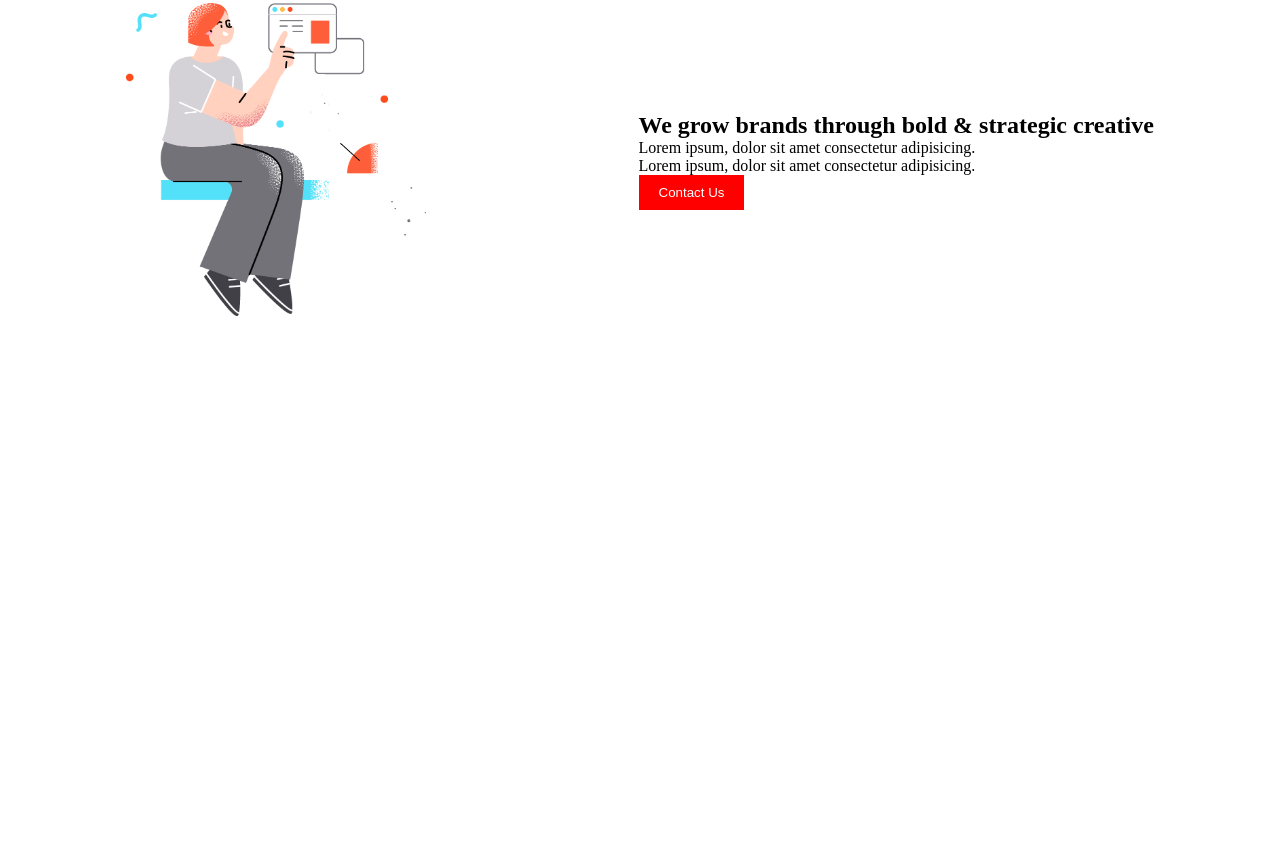
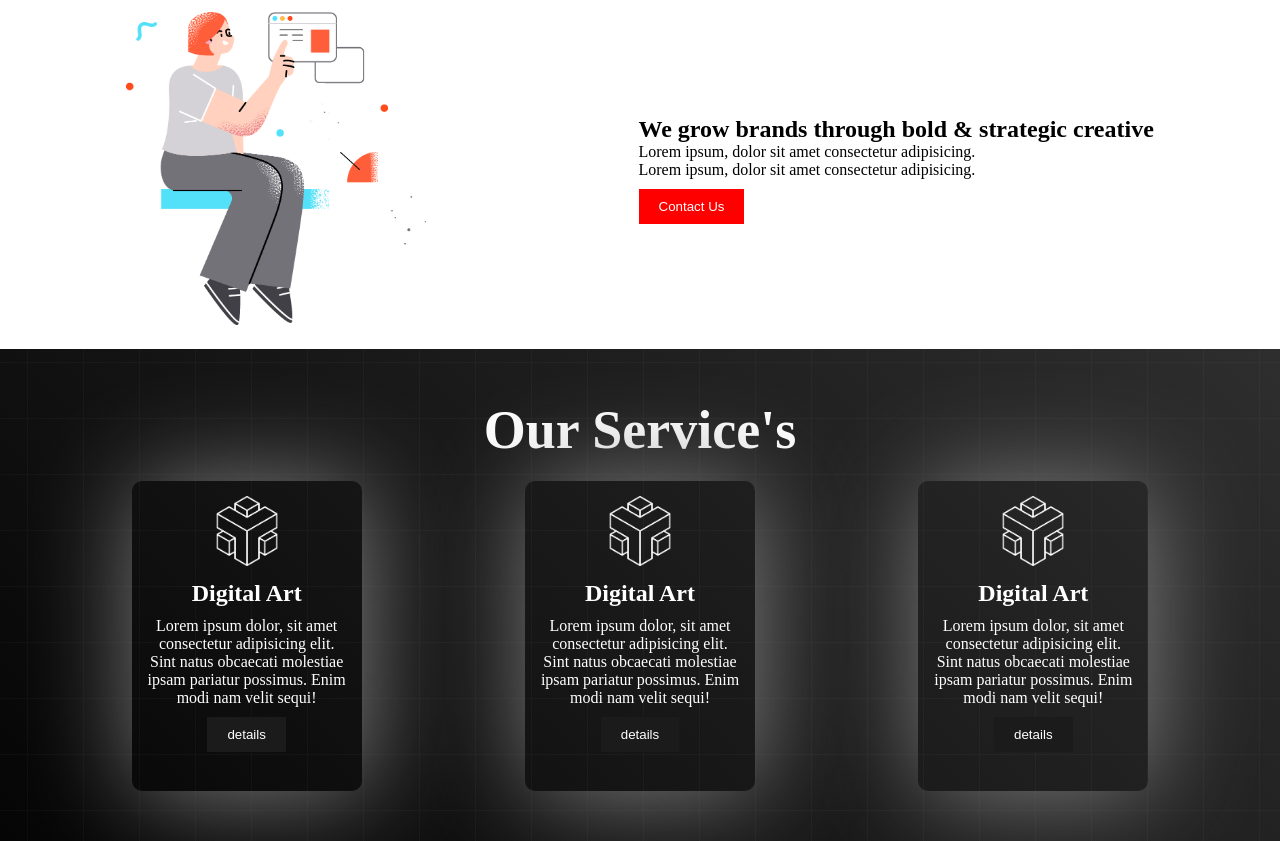
Before and after one commit to backendrule/conceptual-session, a plain HTML site: page index.html in a window 1280 px wide. Shown: the part 958-1799 px from the top of the page. Before the commit the page ends 1298 px from the top, so only its background shows below. Drawn offline with Linux system fonts and the light colour scheme.

Commit message:
Searvices section is now visable on the website

```diff
--- a/index.html
+++ b/index.html
@@ -1,11 +1,13 @@
 <!DOCTYPE html>
 <html lang="en">
+
 <head>
   <meta charset="UTF-8" />
   <meta name="viewport" content="width=device-width, initial-scale=1.0" />
   <title>Conceptual-Sessions</title>
   <link rel="stylesheet" href="style.css" />
 </head>
+
 <body>
   <!-- Header start here -->
   <header>
@@ -60,9 +62,50 @@
       </div>
     </section>
     <!-- About section End here -->
+
+    <!-- Searvice section start here -->
+    <section>
+      <div class="service-container">
+        <h1 class="about-us title">Our Service's</h1>
+        <div class="box-container">
+          <div class="box">
+            <img class="icon" src="./icon/0.png" alt="" />
+            <h1 class="box-title">Digital Art</h1>
+            <p>
+              Lorem ipsum dolor, sit amet consectetur adipisicing elit. Sint
+              natus obcaecati molestiae ipsam pariatur possimus. Enim modi nam
+              velit sequi!
+            </p>
+            <button class="btn box-btn">details</button>
+          </div>
+          <div class="box">
+            <img class="icon" src="./icon/0.png" alt="" />
+            <h1 class="box-title">Digital Art</h1>
+            <p>
+              Lorem ipsum dolor, sit amet consectetur adipisicing elit. Sint
+              natus obcaecati molestiae ipsam pariatur possimus. Enim modi nam
+              velit sequi!
+            </p>
+            <button class="btn box-btn">details</button>
+          </div>
+          <div class="box">
+            <img class="icon" src="./icon/0.png" alt="" />
+            <h1 class="box-title">Digital Art</h1>
+            <p>
+              Lorem ipsum dolor, sit amet consectetur adipisicing elit. Sint
+              natus obcaecati molestiae ipsam pariatur possimus. Enim modi nam
+              velit sequi!
+            </p>
+            <button class="btn box-btn">details</button>
+          </div>
+        </div>
+      </div>
+    </section>
+    <!-- Service section end here -->
   </main>
 
   <!-- footer start here -->
   <footer></footer>
 </body>
+
 </html>
--- a/style.css
+++ b/style.css
@@ -52,7 +52,7 @@
 }
 
 .title{
-    font-size: 55px;
+    font-size: 54px;
     font-weight: bold;
 }
 
@@ -66,6 +66,7 @@
     background-color:red;
     color: white;
     border: none;
+
 }
 
 .btn:hover{
@@ -86,5 +87,46 @@
 
 .about-title{
     text-align: center;
-    padding-top: 10px;
+    padding-top: 20px;
 }
+
+/* service section start here */
+
+.box{
+    width: 200px;
+    height: 280px;
+    /* border: 1px solid gray; */
+    padding: 15px;
+    text-align: center;
+    box-shadow: 4px  2px 105px gray;
+    border-radius: 10px;
+}
+
+.box-title{
+    padding:10px;
+}
+.btn{
+    margin: 10px 0 0 0;
+}
+.box-btn{
+    background-color: #1c1b1b;
+}
+.icon{
+    width:70px;
+    color: #2e2e2e;
+}
+
+.service-container{
+    /* height:50vh; */
+    background-image: url('./images/background.png'),linear-gradient(45deg,rgb(5, 5, 5), #2e2e2e);
+    color: white;
+    padding: 50px;
+    flex-wrap: wrap;
+    text-align: center;
+
+}
+.box-container{
+    display: flex;
+    justify-content: space-around;
+    margin-top: 20px;
+}
```
Lines whose indentation alone changed are shown as unchanged.
